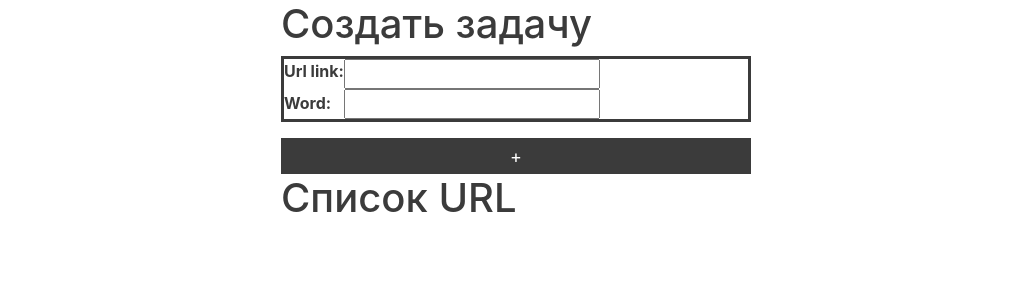
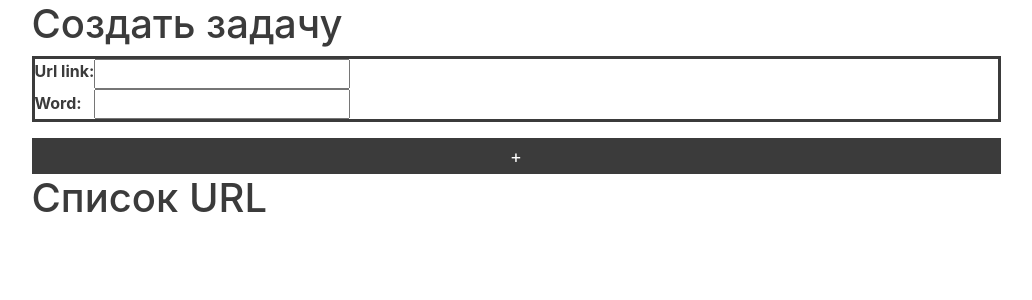
Before and after one commit to KznRkjp/mod21homework, a Django app: page /url_count/list/ in a window 1280 px wide. Shown: the top 300 px of the page, without its empty margins (124-1156 px from the left). Run offline with Django 3.2, Linux system fonts and the light colour scheme; data that the repository does not hold is empty; some libraries are stand-ins or nearby versions.

Commit message:
Update styles.css

```diff
--- a/url_count/static/css/styles.css
+++ b/url_count/static/css/styles.css
@@ -1,7 +1,7 @@
 .container {
   margin: 0 auto;
-  min-width: 500px;
-  width: 45%;
+  min-width: 300px;
+  width: 90%;
   text-align: left;
   color: #3b3b3b;
   font-weight: bold;
```
